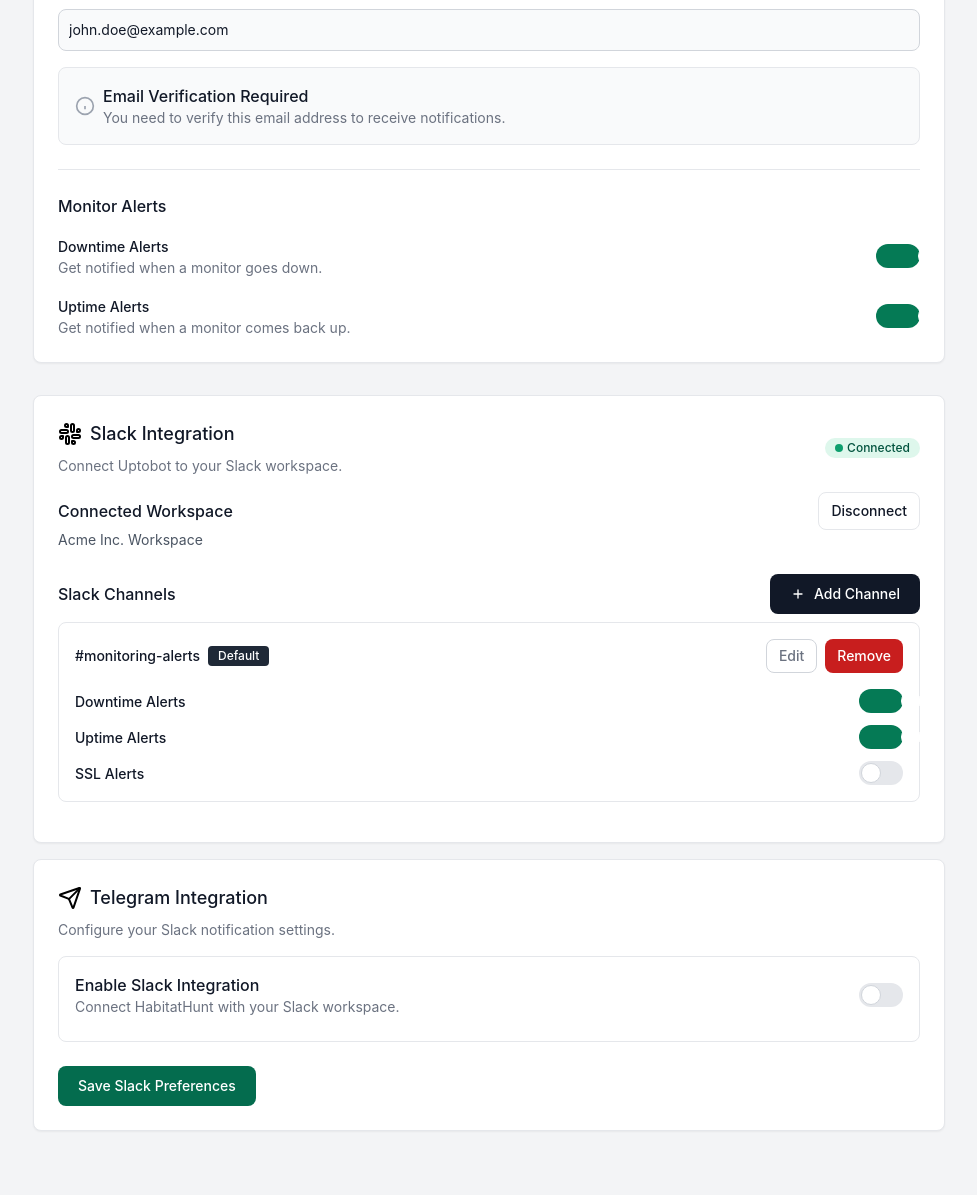
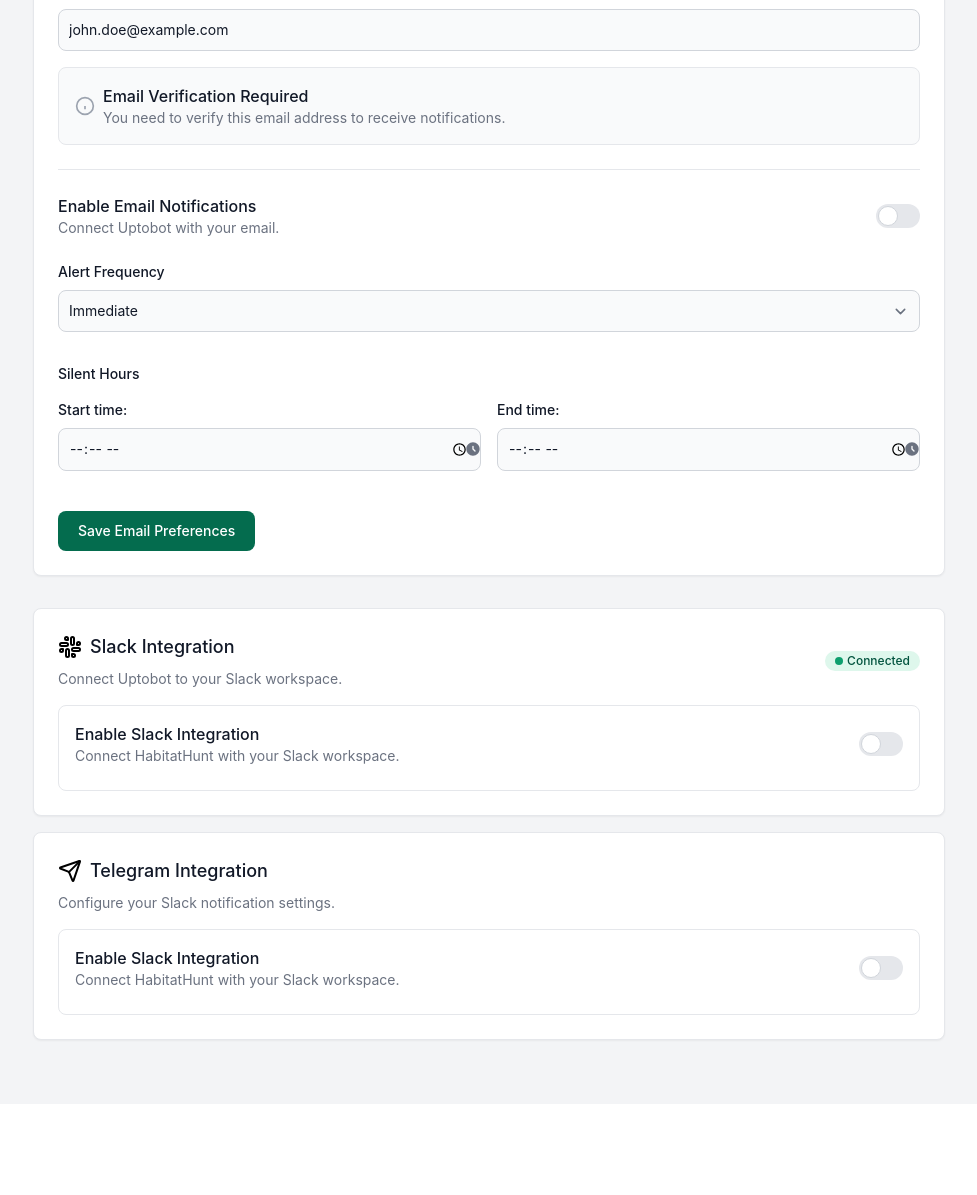
Before and after one commit to Mark-Oise/Uptobot, a Django app: template templates/settings/settings.html in a window 1280 px wide, after a click on "Notifications". Shown: the part 446-1641 px from the top of the page, without its empty margins (279-1256 px from the left). After the commit the page ends 1488 px from the top, so only its background shows below. Run offline with Django 4.2, Linux system fonts and the light colour scheme; the template is opened without the code that fills it: values that come from a table or form of the project are taken from there, others are empty; parts of the project's set-up code (start-up, migrations or seed data) failed here and were passed over; some libraries are stand-ins or nearby versions.

Commit message:
Awful lot of chnages

```diff
--- a/apps/accounts/forms.py
+++ b/apps/accounts/forms.py
@@ -32,6 +32,9 @@ class UserAlertSettingsForm(forms.ModelForm):
         }
 
 
+
+
+
 class CustomChangePasswordForm(ChangePasswordForm):
     old_password = forms.CharField(
         label="Current Password",
--- a/apps/accounts/signals.py
+++ b/apps/accounts/signals.py
@@ -1,12 +1,13 @@
 from django.db.models.signals import post_save
 from django.dispatch import receiver
 from django.conf import settings
-from .models import UserAlertSettings
+from .models import UserAlertSettings, UserNotificationChannel
 
 @receiver(post_save, sender=settings.AUTH_USER_MODEL)
 def create_user_alert_settings(sender, instance, created, **kwargs):
     if created:
         UserAlertSettings.objects.create(user=instance)
+        UserNotificationChannel.objects.create(user=instance, channel='email', enabled=True)
 
 # Ensure the signal is connected
 post_save.connect(create_user_alert_settings, sender=settings.AUTH_USER_MODEL)
--- a/templates/dashboard/monitor_list_items.html
+++ b/templates/dashboard/monitor_list_items.html
@@ -80,7 +80,7 @@
                     <div>
                         <h3 class="text-lg font-bold text-gray-900 dark:text-white">{{ monitor.get_uptime_percentage }}%
                         </h3>
-                        <p class="text-sm font-light text-gray-800 dark:text-gray-400">Uptime</p>
+                        <p class="text-sm font-medium text-gray-800 dark:text-gray-400">Uptime</p>
                     </div>
                 </div>
                 <div class="flex">
@@ -96,7 +96,7 @@
                         <h3 class="text-lg font-bold text-gray-900 dark:text-white">
                             {{ monitor.get_average_response_time}} ms
                         </h3>
-                        <p class="text-sm font-light text-gray-800 dark:text-gray-400">Response time</p>
+                        <p class="text-sm font-medium  text-gray-800 dark:text-gray-400">Response time</p>
                     </div>
                 </div>
 
--- a/templates/settings/partials/notifications.html
+++ b/templates/settings/partials/notifications.html
@@ -41,44 +41,90 @@
         <!-- Monitor Alerts Section -->
         <div class="mt-6 border-t border-gray-200">
             <div class="mt-6">
-                <h5 class="text-base font-medium text-gray-900 dark:text-white mb-4">Monitor Alerts</h5>
-
-                <div class="space-y-4">
-                    <div class="flex items-center justify-between">
+                <div class="">
+                    <div class="flex items-center justify-between mb-2">
                         <div>
-                            <label class="text-sm font-medium text-gray-900 dark:text-white">Downtime Alerts</label>
-                            <p class="text-sm text-gray-500 dark:text-gray-400">Get notified when a monitor goes
-                                down.
-                            </p>
+                            <h4 class="text-base font-medium text-gray-900 dark:text-white">Enable Email Notifications
+                            </h4>
+                            <p class="text-sm text-gray-500 dark:text-gray-400">Connect Uptobot with your email.</p>
                         </div>
                         <label class="relative inline-flex items-center cursor-pointer">
-                            <input type="checkbox" value="" class="sr-only peer" checked>
+                            <input type="checkbox" name="email_notifications_enabled" class="sr-only peer">
                             <div
                                 class="relative w-11 h-6 bg-gray-200 rounded-full peer dark:bg-gray-700 peer-focus:ring-4 peer-focus:ring-green-300 dark:peer-focus:ring-green-800 peer-checked:after:translate-x-full rtl:peer-checked:after:-translate-x-full peer-checked:after:border-white after:content-[''] after:absolute after:top-0.5 after:start-[2px] after:bg-white after:border-gray-300 after:border after:rounded-full after:h-5 after:w-5 after:transition-all dark:border-gray-600 peer-checked:bg-green-600 dark:peer-checked:bg-green-600">
                             </div>
-
                         </label>
                     </div>
-
-                    <div class="flex items-center justify-between">
+                    <div class="items-center justify-between py-4">
+                        <label for="alert_frequency"
+                            class="block mb-2 text-sm font-medium text-gray-900 dark:text-white">
+                            Alert Frequency
+                        </label>
+                        <select id="alert_frequency" name="alert_frequency"
+                            class="bg-gray-50 border border-gray-300 text-gray-900 text-sm rounded-lg focus:ring-green-500 focus:border-green-500 block w-full p-2.5 dark:bg-gray-700 dark:border-gray-600 dark:placeholder-gray-400 dark:text-white dark:focus:ring-green-500 dark:focus:border-green-500">
+                            {% for value, label in alert_form.fields.alert_frequency.choices %}
+                            <option value="{{ value }}">{{ label }}</option>
+                            </option>
+                            {% endfor %}
+                        </select>
+                    </div>
+                    <div class="items-center justify-between py-4">
+                        <label class="block mb-4 text-sm font-medium text-gray-900 dark:text-white">Silent
+                            Hours</label>
+                        <div class="grid grid-cols-2 gap-4">
                             <div>
-                            <label class="text-sm font-medium text-gray-900 dark:text-white">Uptime Alerts</label>
-                            <p class="text-sm text-gray-500 dark:text-gray-400">Get notified when a monitor comes
-                                back
-                                up.
-                            </p>
+                                <label for="silent_hours_start"
+                                    class="block mb-2 text-sm font-medium text-gray-900 dark:text-white">
+                                    Start time:
+                                </label>
+                                <div class="relative">
+                                    <div
+                                        class="absolute inset-y-0 end-0 top-0 flex items-center pe-3.5 pointer-events-none">
+                                        <svg class="w-4 h-4 text-gray-500 dark:text-gray-400" aria-hidden="true"
+                                            xmlns="http://www.w3.org/2000/svg" fill="currentColor" viewBox="0 0 24 24">
+                                            <path fill-rule="evenodd"
+                                                d="M2 12C2 6.477 6.477 2 12 2s10 4.477 10 10-4.477 10-10 10S2 17.523 2 12Zm11-4a1 1 0 1 0-2 0v4a1 1 0 0 0 .293.707l3 3a1 1 0 0 0 1.414-1.414L13 11.586V8Z"
+                                                clip-rule="evenodd" />
+                                        </svg>
                                     </div>
-                        <label class="relative inline-flex items-center cursor-pointer">
-                            <input type="checkbox" value="" class="sr-only peer" checked>
+                                    <input type="time" name="silent_hours_start" id="silent_hours_start"
+                                        value="{{ alert_form.instance.silent_hours_start|time:'H:i' }}"
+                                        class="bg-gray-50 border leading-none border-gray-300 text-gray-900 text-sm rounded-lg focus:ring-green-500 focus:border-green-500 block w-full p-2.5 dark:bg-gray-600 dark:border-gray-500 dark:placeholder-gray-400 dark:text-white dark:focus:ring-green-500 dark:focus:border-green-500"
+                                        required />
+                                </div>
+                            </div>
+                            <div>
+                                <label for="silent_hours_end"
+                                    class="block mb-2 text-sm font-medium text-gray-900 dark:text-white">
+                                    End time:
+                                </label>
+                                <div class="relative">
                                     <div
-                                class="relative w-11 h-6 bg-gray-200 rounded-full peer dark:bg-gray-700 peer-focus:ring-4 peer-focus:ring-green-300 dark:peer-focus:ring-green-800 peer-checked:after:translate-x-full rtl:peer-checked:after:-translate-x-full peer-checked:after:border-white after:content-[''] after:absolute after:top-0.5 after:start-[2px] after:bg-white after:border-gray-300 after:border after:rounded-full after:h-5 after:w-5 after:transition-all dark:border-gray-600 peer-checked:bg-green-600 dark:peer-checked:bg-green-600">
+                                        class="absolute inset-y-0 end-0 top-0 flex items-center pe-3.5 pointer-events-none">
+                                        <svg class="w-4 h-4 text-gray-500 dark:text-gray-400" aria-hidden="true"
+                                            xmlns="http://www.w3.org/2000/svg" fill="currentColor" viewBox="0 0 24 24">
+                                            <path fill-rule="evenodd"
+                                                d="M2 12C2 6.477 6.477 2 12 2s10 4.477 10 10-4.477 10-10 10S2 17.523 2 12Zm11-4a1 1 0 1 0-2 0v4a1 1 0 0 0 .293.707l3 3a1 1 0 0 0 1.414-1.414L13 11.586V8Z"
+                                                clip-rule="evenodd" />
+                                        </svg>
+                                    </div>
+                                    <input type="time" name="silent_hours_end" id="silent_hours_end"
+                                        value="{{ alert_form.instance.silent_hours_end|time:'H:i' }}"
+                                        class="bg-gray-50 border leading-none border-gray-300 text-gray-900 text-sm rounded-lg focus:ring-green-500 focus:border-green-500 block w-full p-2.5 dark:bg-gray-600 dark:border-gray-500 dark:placeholder-gray-400 dark:text-white dark:focus:ring-green-500 dark:focus:border-green-500"
+                                        required />
+                                </div>
+                            </div>
+                        </div>
                     </div>
 
-                        </label>
+                </div>
+                <div class="mt-6">
+                    <button type="submit"
+                        class="text-white bg-green-700 hover:bg-green-800 focus:ring-4 focus:ring-green-300 font-medium rounded-lg text-sm px-5 py-2.5 text-center dark:bg-green-600 dark:hover:bg-green-700 dark:focus:ring-green-800">
+                        Save Email Preferences
+                    </button>
                 </div>
 
-
-                </div>
             </div>
         </div>
 
@@ -149,6 +195,9 @@
                     workspace.
                 </p>
             </div>
+            <!-- Slack Integration Toggle -->
+
+
             <span
                 class="inline-flex items-center bg-green-100 text-green-800 text-xs font-medium px-2.5 py-0.5 rounded-full dark:bg-green-900 dark:text-green-300">
                 <span class="w-2 h-2 me-1 bg-green-500 rounded-full"></span>
@@ -156,84 +205,41 @@
             </span>
         </div>
 
-        <div class="mb-4">
-            <div class="flex items-center justify-between">
-                <h5 class="text-base font-medium text-gray-900 dark:text-white">Connected Workspace</h5>
-                <button
-                    class="px-3 py-2 text-sm font-medium text-gray-900 bg-white border border-gray-200 rounded-lg hover:bg-gray-100 hover:text-green-500 focus:z-10 focus:ring-2 focus:ring-gray-300 dark:focus:ring-gray-500 dark:bg-gray-800 dark:text-gray-400 dark:border-gray-600 dark:hover:text-white dark:hover:bg-gray-700">
-                    Disconnect
-                </button>
-            </div>
-            <p class="text-sm text-gray-600 dark:text-gray-400 mb-2">Acme Inc. Workspace</p>
-        </div>
-
-        <div class="mt-6">
+        <div class="p-4 border border-gray-200 dark:border-gray-700 rounded-lg">
             <div class="flex items-center justify-between mb-2">
-                <h5 class="text-base font-medium text-gray-900 dark:text-white">Slack Channels</h5>
-                <button data-modal-target="crud-modal" data-modal-toggle="crud-modal"
-                    class="inline-flex items-center text-white bg-gray-900 hover:bg-gray-800 focus:ring-4 focus:ring-gray-300 font-medium rounded-lg text-sm px-5 py-2.5 dark:bg-gray-800 dark:hover:bg-gray-700 focus:outline-none dark:focus:ring-gray-800">
-                    <svg class="w-4 h-4 mr-2" aria-hidden="true" xmlns="http://www.w3.org/2000/svg" fill="none"
-                        viewBox="0 0 24 24" stroke="currentColor">
-                        <path stroke-linecap="round" stroke-linejoin="round" stroke-width="2"
-                            d="M12 6v6m0 0v6m0-6h6m-6 0H6" />
-                    </svg>
-                    Add Channel
-                </button>
-            </div>
-
-            <div class="mb-4 p-4 border border-gray-200 dark:border-gray-700 rounded-lg">
-                <div class="flex flex-col sm:flex-row items-start sm:items-center justify-between mb-4">
-                    <div class="flex items-center gap-2 mb-2 sm:mb-0">
-                        <span class="text-sm font-medium text-gray-900 dark:text-white">#monitoring-alerts</span>
-                        <span
-                            class="bg-gray-800 text-white text-xs font-medium px-2.5 py-0.5 rounded dark:bg-gray-700 dark:text-gray-300">Default</span>
-                    </div>
-                    <div class="flex gap-2 w-full sm:w-auto">
-                        <button
-                            class="flex-1 sm:flex-none text-gray-500 bg-white border border-gray-300 focus:outline-none hover:bg-gray-100 focus:ring-4 focus:ring-gray-200 font-medium rounded-lg text-sm px-3 py-1.5 dark:bg-gray-800 dark:text-white dark:border-gray-600 dark:hover:bg-gray-700 dark:hover:border-gray-600 dark:focus:ring-gray-700">Edit</button>
-                        <button
-                            class="flex-1 sm:flex-none focus:outline-none text-white bg-red-700 hover:bg-red-800 focus:ring-4 focus:ring-red-300 font-medium rounded-lg text-sm px-3 py-1.5 dark:bg-red-600 dark:hover:bg-red-700 dark:focus:ring-red-900">Remove</button>
-                    </div>
-                </div>
-
-                <div class="space-y-3">
-                    <div class="flex items-center justify-between">
                 <div>
-                            <label class="text-sm font-medium text-gray-900 dark:text-white">Downtime Alerts</label>
+                    <h4 class="text-base font-medium text-gray-900 dark:text-white">Enable Slack Integration
+                    </h4>
+                    <p class="text-sm text-gray-500 dark:text-gray-400">Connect HabitatHunt with your Slack
+                        workspace.</p>
                 </div>
                 <label class="relative inline-flex items-center cursor-pointer">
-                            <input type="checkbox" value="" class="sr-only peer" checked>
-                            <div
-                                class="relative w-11 h-6 bg-gray-200 rounded-full peer dark:bg-gray-700 peer-focus:ring-4 peer-focus:ring-green-300 dark:peer-focus:ring-green-800 peer-checked:after:translate-x-full rtl:peer-checked:after:-translate-x-full peer-checked:after:border-white after:content-[''] after:absolute after:top-0.5 after:start-[2px] after:bg-white after:border-gray-300 after:border after:rounded-full after:h-5 after:w-5 after:transition-all dark:border-gray-600 peer-checked:bg-green-600 dark:peer-checked:bg-green-600">
-                            </div>
-                        </label>
-                    </div>
-
-                    <div class="flex items-center justify-between">
-                        <div>
-                            <label class="text-sm font-medium text-gray-900 dark:text-white">Uptime Alerts</label>
-                        </div>
-                        <label class="relative inline-flex items-center cursor-pointer">
-                            <input type="checkbox" value="" class="sr-only peer" checked>
-                            <div
-                                class="relative w-11 h-6 bg-gray-200 rounded-full peer dark:bg-gray-700 peer-focus:ring-4 peer-focus:ring-green-300 dark:peer-focus:ring-green-800 peer-checked:after:translate-x-full rtl:peer-checked:after:-translate-x-full peer-checked:after:border-white after:content-[''] after:absolute after:top-0.5 after:start-[2px] after:bg-white after:border-gray-300 after:border after:rounded-full after:h-5 after:w-5 after:transition-all dark:border-gray-600 peer-checked:bg-green-600 dark:peer-checked:bg-green-600">
-                            </div>
-                        </label>
-                    </div>
-
-                    <div class="flex items-center justify-between">
-                        <div>
-                            <label class="text-sm font-medium text-gray-900 dark:text-white">SSL Alerts</label>
-                        </div>
-                        <label class="relative inline-flex items-center cursor-pointer">
-                            <input type="checkbox" value="" class="sr-only peer">
+                    <input type="checkbox" name="slack_notifications_enabled" class="sr-only peer"
+                        onchange="document.getElementById('slack-button-container').classList.toggle('hidden', !this.checked)">
                     <div
                         class="relative w-11 h-6 bg-gray-200 rounded-full peer dark:bg-gray-700 peer-focus:ring-4 peer-focus:ring-green-300 dark:peer-focus:ring-green-800 peer-checked:after:translate-x-full rtl:peer-checked:after:-translate-x-full peer-checked:after:border-white after:content-[''] after:absolute after:top-0.5 after:start-[2px] after:bg-white after:border-gray-300 after:border after:rounded-full after:h-5 after:w-5 after:transition-all dark:border-gray-600 peer-checked:bg-green-600 dark:peer-checked:bg-green-600">
                     </div>
                 </label>
             </div>
         </div>
-            </div>
+        <div id="slack-button-container" class="mt-4 hidden">
+            <button type="button"
+                class="text-white w-full text-center bg-purple-700 hover:bg-purple-800 focus:ring-4 focus:outline-none focus:ring-[#F7BE38]/50 font-medium rounded-lg text-sm px-5 py-2.5 text-center inline-flex items-center justify-center dark:focus:ring-[#F7BE38]/50 me-2 mb-2">
+                <svg xmlns="http://www.w3.org/2000/svg" width="24" height="24" viewBox="0 0 24 24" fill="none"
+                    stroke="currentColor" stroke-width="2" stroke-linecap="round" stroke-linejoin="round"
+                    class="lucide lucide-slack-icon lucide-slack w-5 h-5 me-2 -ms-1" focusable="false" data-prefix="fab"
+                    role="img">
+                    <rect width=" 3" height="8" x="13" y="2" rx="1.5" />
+                    <path d="M19 8.5V10h1.5A1.5 1.5 0 1 0 19 8.5" />
+                    <rect width="3" height="8" x="8" y="14" rx="1.5" />
+                    <path d="M5 15.5V14H3.5A1.5 1.5 0 1 0 5 15.5" />
+                    <rect width="8" height="3" x="14" y="13" rx="1.5" />
+                    <path d="M15.5 19H14v1.5a1.5 1.5 0 1 0 1.5-1.5" />
+                    <rect width="8" height="3" x="2" y="8" rx="1.5" />
+                    <path d="M8.5 5H10V3.5A1.5 1.5 0 1 0 8.5 5" />
+                </svg>
+                Connect With Slack
+            </button>
         </div>
     </div>
 
@@ -268,9 +274,8 @@
                             workspace.</p>
                     </div>
                     <label class="relative inline-flex items-center cursor-pointer">
-                        <input type="checkbox" name="slack_notifications_enabled"
-                        {% if notification_settings_form.slack_notifications_enabled.value %} checked {% endif %}
-                            class="sr-only peer">
+                        <input type="checkbox" name="slack_notifications_enabled" class="sr-only peer"
+                            onchange="document.getElementById('discord-button-container').classList.toggle('hidden', !this.checked)">
                         <div
                             class="relative w-11 h-6 bg-gray-200 rounded-full peer dark:bg-gray-700 peer-focus:ring-4 peer-focus:ring-green-300 dark:peer-focus:ring-green-800 peer-checked:after:translate-x-full rtl:peer-checked:after:-translate-x-full peer-checked:after:border-white after:content-[''] after:absolute after:top-0.5 after:start-[2px] after:bg-white after:border-gray-300 after:border after:rounded-full after:h-5 after:w-5 after:transition-all dark:border-gray-600 peer-checked:bg-green-600 dark:peer-checked:bg-green-600">
                         </div>
@@ -278,10 +283,20 @@
                 </div>
             </div>
 
-            <div class="mt-6">
-                <button
-                    class="px-5 py-2.5 text-sm font-medium text-white bg-green-700 hover:bg-green-800 focus:ring-4 focus:ring-gray-300 rounded-lg dark:bg-primary-600 dark:hover:bg-primary-700 dark:focus:ring-primary-800">Save
-                    Slack Preferences</button>
+            <div id="discord-button-container" class="mt-4 hidden">
+                <button type="button"
+                    class="text-white w-full text-center bg-blue-700 hover:bg-blue-800 focus:ring-4 focus:outline-none focus:ring-[#F7BE38]/50 font-medium rounded-lg text-sm px-5 py-2.5 text-center inline-flex items-center justify-center dark:focus:ring-[#F7BE38]/50 me-2 mb-2">
+                    <svg class="w-6 h-6 me-2 -ms-1" aria-hidden="true" focusable="false" data-prefix="fab"
+                        data-icon="discord" role="img" xmlns="http://www.w3.org/2000/svg" width="24" height="24"
+                        fill="currentColor" viewBox="0 0 24 24">
+                        <path
+                            d="M18.942 5.556a16.3 16.3 0 0 0-4.126-1.3 12.04 12.04 0 0 0-.529 1.1 15.175 15.175 0 0 0-4.573 0 11.586 11.586 0 0 0-.535-1.1 16.274 16.274 0 0 0-4.129 1.3 17.392 17.392 0 0 0-2.868 11.662 15.785 15.785 0 0 0 4.963 2.521c.41-.564.773-1.16 1.084-1.785a10.638 10.638 0 0 1-1.706-.83c.143-.106.283-.217.418-.331a11.664 11.664 0 0 0 10.118 0c.137.114.277.225.418.331-.544.328-1.116.606-1.71.832a12.58 12.58 0 0 0 1.084 1.785 16.46 16.46 0 0 0 5.064-2.595 17.286 17.286 0 0 0-2.973-11.59ZM8.678 14.813a1.94 1.94 0 0 1-1.8-2.045 1.93 1.93 0 0 1 1.8-2.047 1.918 1.918 0 0 1 1.8 2.047 1.929 1.929 0 0 1-1.8 2.045Zm6.644 0a1.94 1.94 0 0 1-1.8-2.045 1.93 1.93 0 0 1 1.8-2.047 1.919 1.919 0 0 1 1.8 2.047 1.93 1.93 0 0 1-1.8 2.045Z" />
+                    </svg>
+
+                    Connect With Discord
+                </button>
+
+
             </div>
         </form>
     </div>
```
Also changed, not shown: apps/accounts/models.py (+41 -15 lines), apps/alerts/signals.py (+12 -40 lines), apps/alerts/tasks.py (+53 -54 lines), templates/settings/partials/overview.html (+6 -4 lines), apps/accounts/migrations/0002_remove_useralertsettings_email_alerts_enabled_and_more.py (added), apps/subscriptions/migrations/0003_alter_usersubscription_polar_customer_id_and_more.py (added). Lines whose indentation alone changed are shown as unchanged.
